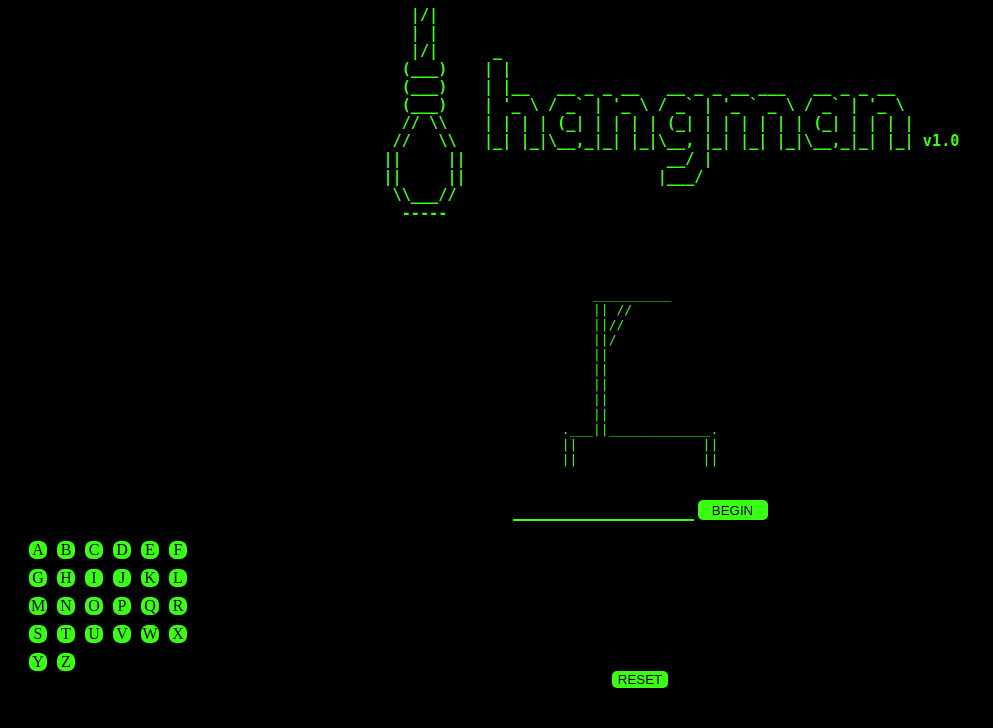
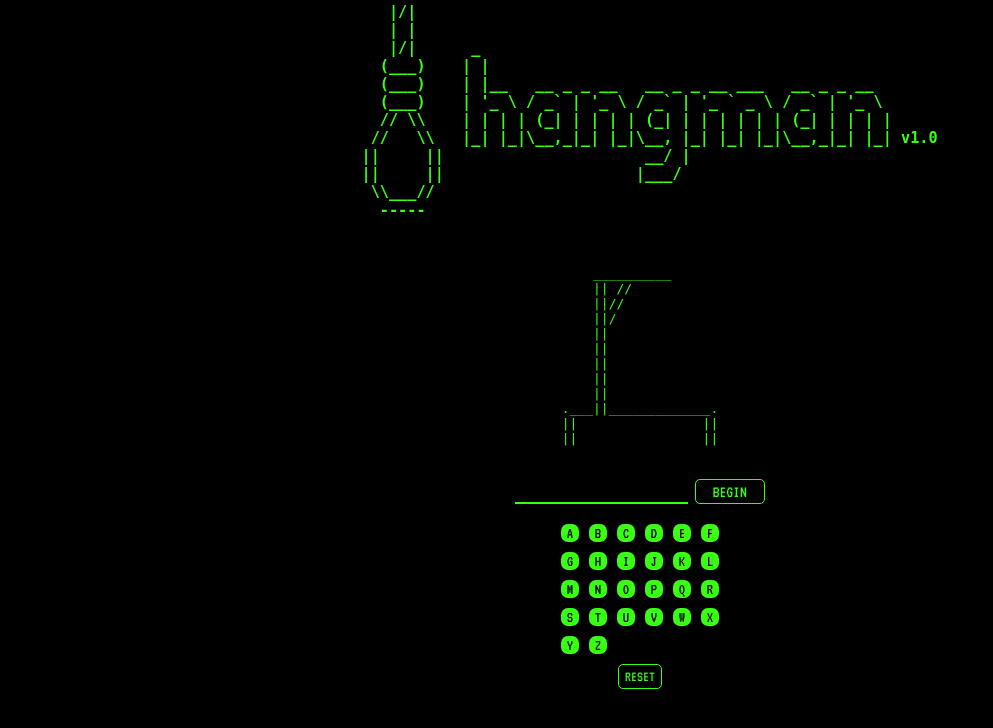
Before and after one commit to ntartaro/hangman, a PHP site: page / in a window 1280 px wide. Shown: the top 728 px of the page, without its empty margins (0-993 px from the left). Run offline with PHP 8.4, Linux system fonts and the light colour scheme.

Commit message:
cleaned up code, finished array functionality

```diff
--- a/index.html
+++ b/index.html
@@ -2,9 +2,11 @@
 <html>
 <head>
 	<link rel="stylesheet" type="text/css" href="style.css">
+	<link href="https://fonts.googleapis.com/css?family=VT323" rel="stylesheet">
 	<meta charset="utf-8"/>
-	<title>Hang Out</title>
+	<title>hangman v1.0</title>
 </head>
+
 <body>
 
  	<h3>
@@ -22,11 +24,10 @@
  ||     ||                     |___/
   \\___//
    -----
-
 </pre>
 </h3>
 
-<section class="game">
+	<section class="gallow-wrapper">
 		<div class="gallows">
 <pre>
     __________
@@ -45,7 +46,7 @@
 </div>
 </section>
 
-<section class="goesHere">
+	<section class="answersGoHere">
 		<!-- <input class="answers" type="text"> -->
 	</section>
 
@@ -91,7 +92,6 @@
 	</section>
 
 <script type="text/javascript" src="script.js">
-
 </script>
 </body>
 </html>
--- a/script.js
+++ b/script.js
@@ -3,33 +3,39 @@
 //
 var flipper = true
 var dataStored = []
+var dataSplit = []
 const inputField = document.querySelector('.inputField')
 const inputButton = document.querySelector('.inputButton')
 var dataField = document.querySelector('.data').value
 
+
 // Begin button
 inputButton.addEventListener('click', function(e) {
+
 	e.preventDefault()
 	var dataField = document.querySelector('.data').value
+
 	if (dataField == '') {
 		return
 	} else {
 		flipper = false
 		inputField.style.display = 'none'
-		dataStored.push(dataField)
+		dataStored = dataField.split('')
+		// dataStored.push(dataField)
+		// dataSplit.push(dataStored[0].split(''))
 		document.querySelector('.data').value = ''
 	}
 
-	for (i =0; i < dataStored[0].length; i++) {
+	for (i =0; i < dataStored.length; i++) {
 		var div = document.createElement('input')
 		div.classList.add('answers')
-		document.querySelector('.goesHere').appendChild(div)
+		document.querySelector('.answersGoHere').appendChild(div)
 	}
 })
 
 // Reset button
 const resetButton = document.querySelector('.rest')
-const remove = document.querySelector('.goesHere')
+const remove = document.querySelector('.answersGoHere')
 
 resetButton.addEventListener('click', function(e) {
 	if (inputField.style.display == 'none' || dataField == '') {
@@ -57,13 +63,11 @@ letterButton.addEventListener('click', function(e) {
 	}
 	e.target.style.background = 'black'
 	e.target.style.color = '#39ff14'
+	//e.target.style.border = 'solid 1px #39ff14' (this needs work maybe)
 
 	for (i = 0; i < dataStored.length; i++) {
-		if (dataStored[0][i] == e.target.textContent) {
+		if (dataStored[i] == e.target.textContent) {
 			document.querySelectorAll('.answers')[i].value = e.target.textContent
-			console.log('HEY')
-		} else if (dataStored[0][i + 1] == e.target.textContent) {
-			document.querySelectorAll('.answers')[i + 1].value = e.target.textContent
 			console.log('HEY')
 		}
 	}
@@ -72,7 +76,7 @@ letterButton.addEventListener('click', function(e) {
 
 // Hangman builder
 //     __________
-//     |20| //     |
+//     || //     |
 //     ||//      |
 //     ||/       |
 //     ||        0
--- a/style.css
+++ b/style.css
@@ -1,10 +1,12 @@
 body {
 	background-color: black;
+    font-family: 'VT323', monospace;
 }
 
+/*Hangman Title*/
 h3 {
-	margin-top: -35px;
-	padding-left: 200px;
+	margin-top: -38px;
+	padding-left: 10px;
 	display: flex;
 	justify-content: center;
 	align-items: center;
@@ -12,6 +14,7 @@ h3 {
 
 }
 
+/*Gallows*/
 .gallows {
 	color: #39ff14;
 	display: flex;
@@ -19,23 +22,17 @@ h3 {
 	align-items: center;
 }
 
-.goesHere {
+/*Wrapper for letters created by input*/
+.answersGoHere {
 	display: flex;
 	justify-content: center;
 	align-items: center;
 }
 
-.data {
-	background: black;
-	border-top: black;
-	border-right: black;
-	border-left: black;
-	border-bottom: 2px solid #39ff14;
-	color: #39ff14;
-
-}
-
+/*Letters created by input field*/
 .answers {
+	font-size: 20px;
+	font-family: 'VT323', monospace;
 	text-align: center;
 	background: black;
 	border-top: black;
@@ -47,27 +44,7 @@ h3 {
 	margin: 10px;
 }
 
-.inputButton {
-	width: 70px;
-	height: 20px;
-	text-align: center;
-	background: #39ff14;
-	border-radius: 5px;
-	border: black;
-}
-
-.rest {
-	border-radius: 5px;
-	border: black;
-	background: #39ff14;
-}
-
-.reset {
-	display: flex;
-	justify-content: center;
-	align-items: center;
-}
-
+/*Wrapper for input field + begin button*/
 main {
 	display: flex;
 	justify-content: center;
@@ -75,23 +52,70 @@ main {
 	margin: 20px;
 }
 
+/*Input field*/
+.data {
+	font-size: 20px;
+	font-family: 'VT323', monospace;
+	background: black;
+	border-top: black;
+	border-right: black;
+	border-left: black;
+	border-bottom: 2px solid #39ff14;
+	color: #39ff14;
+}
+
+/*Begin button*/
+.inputButton {
+	font-size: 17px;
+	font-family: 'VT323', monospace;
+	width: 70px;
+	height: 25px;
+	text-align: center;
+	color: #39ff14;
+	background: black;
+	border-radius: 5px;
+	border: solid 1px #39ff14;
+}
+
+/*Wrapper for reset button*/
+.reset {
+	display: flex;
+	justify-content: center;
+	align-items: center;
+}
+
+/*Reset button*/
+.rest {
+	margin-top: 10px;
+	font-size: 15px;
+	font-family: 'VT323', monospace;
+	height: 25px;
+	color: #39ff14;
+	background: black;
+	border-radius: 5px;
+	border: solid 1px #39ff14;
+}
+
+/*Wrapper for letter buttons*/
 .letters {
 	display: grid;
 	grid-gap: 10px;
 	max-width: 200px;
+	margin:	auto;
 	align-items: center;
 	justify-content: center;
-/*	grid-template-rows: 5;
-	grid-template-columns: 6;
-	grid-template: repeat(6, 1fr) / repeat(6, 1fr); */
 	grid-template-areas:
 	"d d d d d d"
 	"d d d d d d"
 	"d d d d d d"
 	"d d d d d d";
 /*	". . d d . .";*/
+/*	grid-template-rows: 5;
+	grid-template-columns: 6;
+	grid-template: repeat(6, 1fr) / repeat(6, 1fr); */
 }
 
+/*Clickable letter buttons*/
 .alphabet {
 	justify-content: center;
 	align-items: center;
```
Lines whose indentation alone changed are shown as unchanged.
